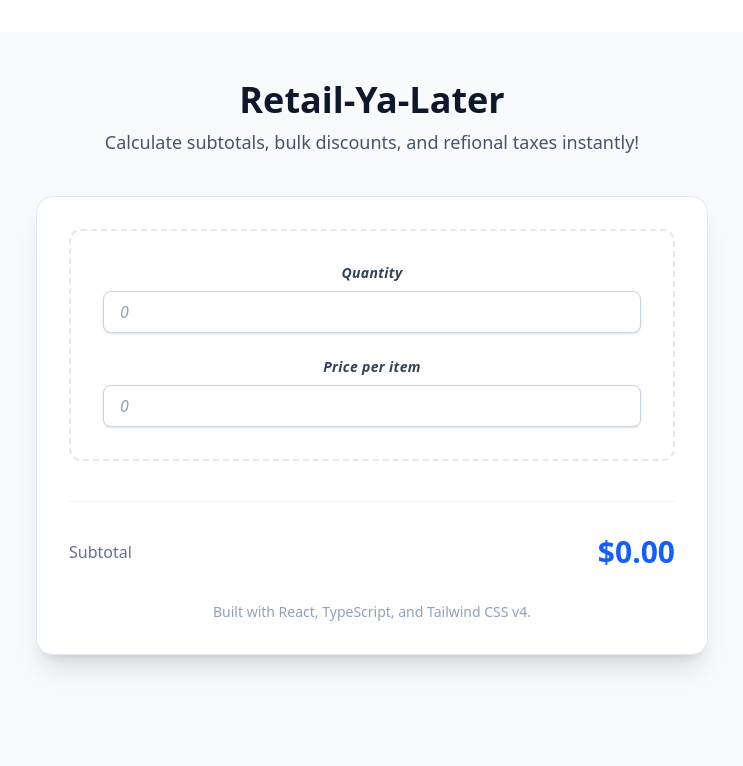
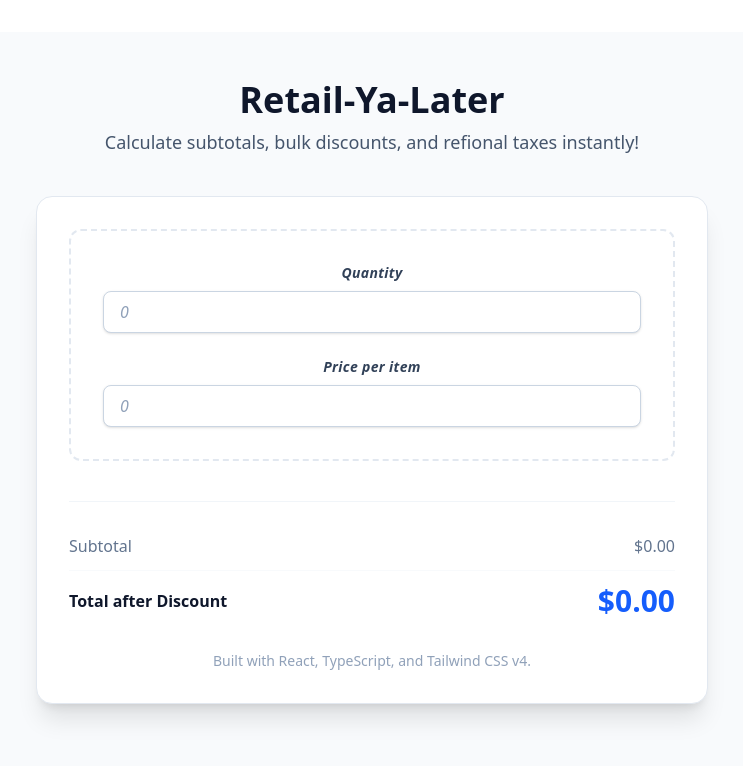
Before and after one commit to TiffRBarclay/retail-ya-later, a React (Vite) app: page / in a window 1280 px wide. Shown: the top 766 px of the page, without its empty margins (268-1011 px from the left). Built offline with nearby package versions, Linux system fonts and the light colour scheme.

Commit message:
Add discount logic to the main UI

```diff
--- a/src/App.tsx
+++ b/src/App.tsx
@@ -1,7 +1,7 @@
 import { useMemo, useState, type ChangeEvent } from "react";
 import "./App.css";
 import InputField from "./components/InputField";
-import { calculateSubtotal } from "./utils/calculator";
+import { calculateDiscount, calculateSubtotal } from "./utils/calculator";
 
 function App() {
   const [quantity, setQuantity] = useState<number>(0);
@@ -22,6 +22,12 @@ function App() {
   const subtotal = useMemo(() => {
     return calculateSubtotal(Number(quantity), Number(price));
   }, [quantity, price]);
+
+  const discountAmount = useMemo(() => {
+    return calculateDiscount(subtotal);
+  }, [subtotal]);
+
+  const totalAfterDiscount = subtotal - discountAmount;
 
   return (
     <div className="min-h-screen bg-slate-50 py-12 px-4">
@@ -62,15 +68,28 @@ function App() {
             </div>
           </section>
 
-          {/* Result Section - You'll add your calculation display here */}
-          <section className="mt-10 pt-8 border-t border-slate-100">
-            <div className="flex justify-between items-center">
-              <span className="text-slate-500 font-medium">Subtotal</span>
+          {/* Results Section */}
+          <section className="mt-10 pt-8 border-t border-slate-100 space-y-3">
+            <div className="flex justify-between items-center text-slate-500">
+              <span>Subtotal</span>
+              <span>${subtotal.toFixed(2)}</span>
+            </div>
+
+            {discountAmount > 0 && (
+              <div className="flex justify-between items-center text-green-600 font-medium">
+                <span>Discount (3%)</span>
+                <span>-${discountAmount.toFixed(2)}</span>
+              </div>
+            )}
+
+            <div className="flex justify-between items-center pt-3 border-t border-slate-50">
+              <span className="text-slate-900 font-bold">
+                Total after Discount
+              </span>
               <span className="text-3xl font-bold text-blue-600">
                 $
-                {subtotal.toLocaleString(undefined, {
+                {totalAfterDiscount.toLocaleString(undefined, {
                   minimumFractionDigits: 2,
-                  maximumFractionDigits: 2,
                 })}
               </span>
             </div>
```
